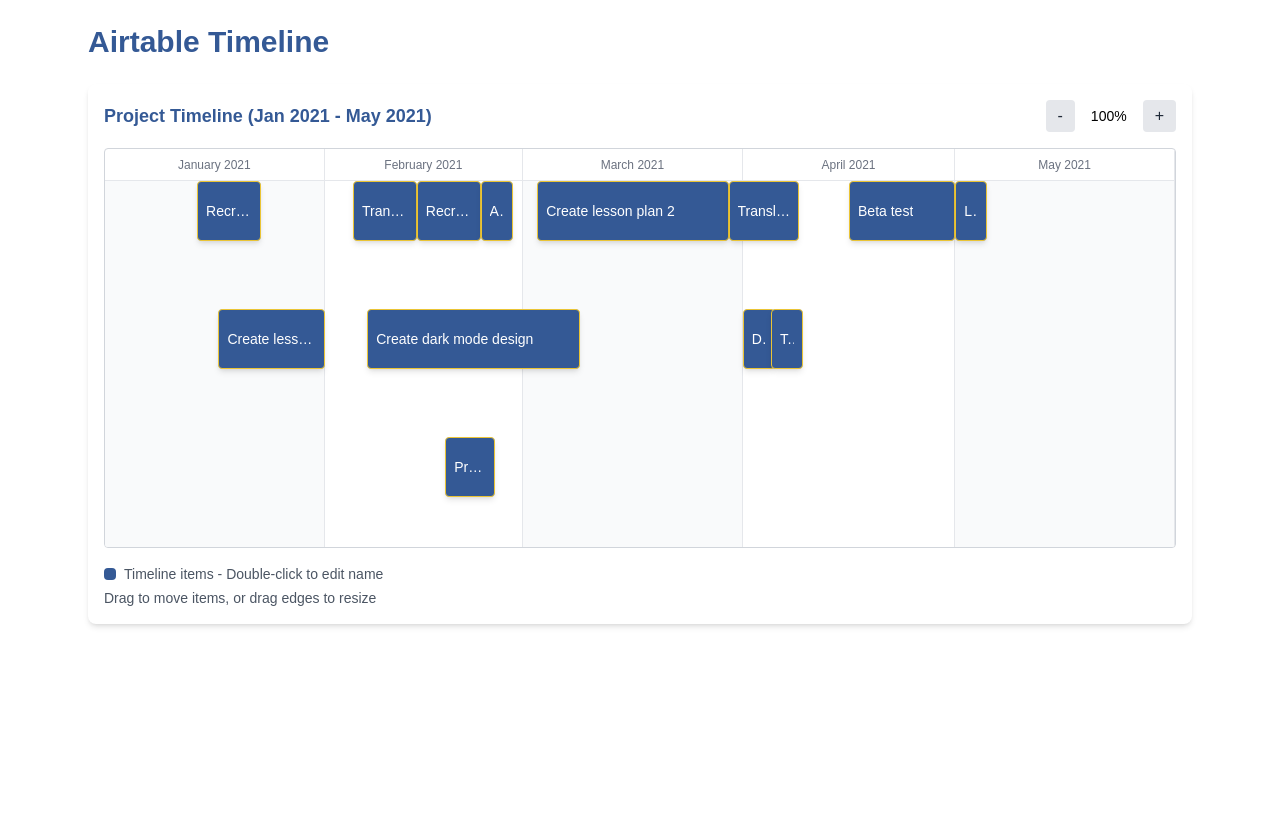
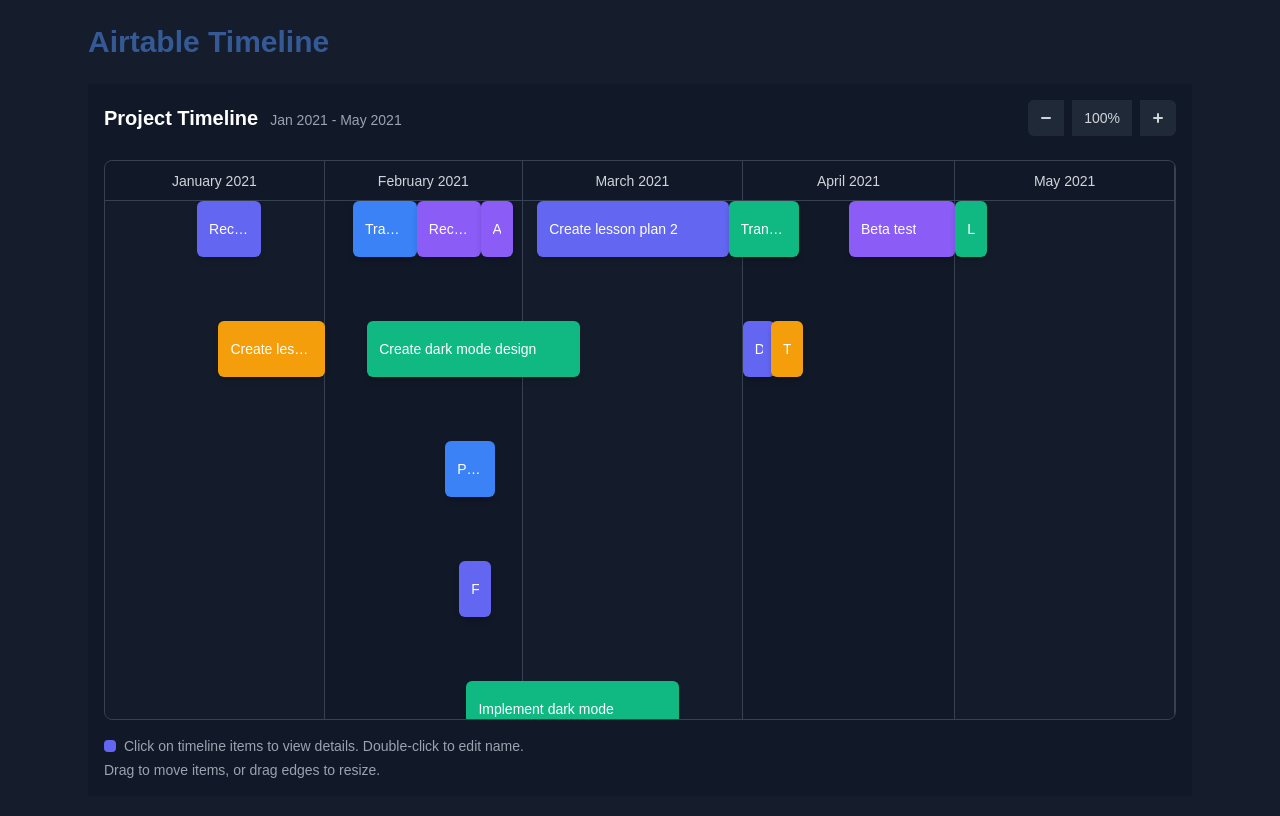
Before and after one commit to andre26z/react-timeline-component, a React (Vite) app: page / in a window 1280 px wide. Shown: the top 816 px of the page. Built offline with nearby package versions, Linux system fonts and the light colour scheme.

Commit message:
dark mode

```diff
--- a/index.html
+++ b/index.html
@@ -5,6 +5,15 @@
     <meta charset="UTF-8">
     <meta name="viewport" content="width=device-width, initial-scale=1.0">
     <title>Airtable Timeline</title>
+    <style>
+        html,
+        body {
+            margin: 0;
+            padding: 0;
+            background-color: #151D2C;
+            min-height: 100vh;
+        }
+    </style>
 </head>
 
 <body>
--- a/package.json
+++ b/package.json
@@ -9,7 +9,8 @@
   "dependencies": {
     "date-fns": "^2.30.0",
     "react": "^18.2.0",
-    "react-dom": "^18.2.0"
+    "react-dom": "^18.2.0",
+    "style-jsx": "^0.0.0"
   },
   "devDependencies": {
     "autoprefixer": "^10.4.21",
--- a/src/App.js
+++ b/src/App.js
@@ -1,11 +1,10 @@
 import React from 'react';
-import Timeline from './components/TimeLine.js';
+import Timeline from './components/Timeline';
 import timelineItems from './data/timelineItems';
 
 function App() {
 	return (
-		<div className="max-w-6xl mx-auto p-4">
-			<h1 className="text-3xl font-bold mb-6 text-[#345995]">Airtable Timeline</h1>
+		<div className="min-h-screen bg-gray-900">
 			<Timeline items={timelineItems} />
 		</div>
 	);
--- a/src/components/TimeLine.js
+++ b/src/components/TimeLine.js
@@ -25,18 +25,9 @@
 	const [itemEndDate, setItemEndDate] = useState(null);
 	const [months, setMonths] = useState([]);
 	const [hoveredItem, setHoveredItem] = useState(null);
+	const [selectedItem, setSelectedItem] = useState(null);
+	const [showModal, setShowModal] = useState(false);
 	const timelineRef = useRef(null);
-	const [isDesktop, setIsDesktop] = useState(window.innerWidth >= 1024);
-
-	// Check if the user is on a desktop
-	useEffect(() => {
-		const handleResize = () => {
-			setIsDesktop(window.innerWidth >= 1024);
-		};
-
-		window.addEventListener('resize', handleResize);
-		return () => window.removeEventListener('resize', handleResize);
-	}, []);
 
 	// Calculate timeline boundaries
 	useEffect(() => {
@@ -76,6 +67,19 @@
 		}
 	}, [timelineItems, startDate, endDate]);
 
+	// Close modal with ESC key
+	useEffect(() => {
+		const handleEsc = (e) => {
+			if (e.key === 'Escape') {
+				setShowModal(false);
+			}
+		};
+		window.addEventListener('keydown', handleEsc);
+		return () => {
+			window.removeEventListener('keydown', handleEsc);
+		};
+	}, []);
+
 	const handleZoomIn = () => {
 		setZoomLevel((prev) => Math.min(prev + 0.25, 3));
 	};
@@ -85,12 +89,26 @@
 	};
 
 	const getColorForItem = (item) => {
-		// Use the provided color palette
+		// Color palette for dark theme
 		const colors = {
-			default: '#345995',
-			highlight: '#e40066',
-			secondary: '#eac435',
+			default: '#6366f1', // Indigo
+			highlight: '#ec4899', // Pink
+			secondary: '#f59e0b', // Amber
+			blue: '#3b82f6',
+			green: '#10b981',
+			purple: '#8b5cf6',
+			red: '#ef4444',
 		};
+
+		// Assign colors based on item type or ID to create visual variety
+		const itemId = parseInt(item.id, 10);
+		let baseColor = colors.default;
+
+		// Distribute colors among items
+		if (itemId % 5 === 0) baseColor = colors.purple;
+		else if (itemId % 4 === 0) baseColor = colors.green;
+		else if (itemId % 3 === 0) baseColor = colors.blue;
+		else if (itemId % 2 === 0) baseColor = colors.secondary;
 
 		// Determine if the item is being dragged or hovered
 		if (draggingItem?.id === item.id) {
@@ -98,10 +116,10 @@
 		}
 
 		if (hoveredItem?.id === item.id) {
-			return 'rgba(52, 89, 149, 0.9)'; // Slightly transparent primary
+			return baseColor + 'dd'; // Add transparency
 		}
 
-		return colors.default;
+		return baseColor;
 	};
 
 	const getItemStyle = (item) => {
@@ -117,19 +135,26 @@
 		const left = (itemStartDays / totalDays) * 100;
 		const width = (itemDuration / totalDays) * 100;
 
+		const isBeingDragged = draggingItem?.id === item.id;
+
 		return {
 			left: `${left}%`,
 			width: `${Math.max(width, 3)}%`, // Ensure minimum width for very short items
 			backgroundColor: getColorForItem(item),
-			borderColor: '#eac435',
-			borderWidth: '1px',
-			borderStyle: 'solid',
-			transition: draggingItem?.id === item.id ? 'none' : 'all 0.3s ease', // Smooth transitions when not dragging
+			transition: isBeingDragged ? 'none' : 'all 0.3s cubic-bezier(0.4, 0, 0.2, 1)',
+			transform: hoveredItem?.id === item.id && !isBeingDragged ? 'translateY(-2px)' : 'none',
+			boxShadow:
+				hoveredItem?.id === item.id
+					? '0 10px 15px -3px rgba(0, 0, 0, 0.3)'
+					: '0 4px 6px -1px rgba(0, 0, 0, 0.2)',
+			zIndex: hoveredItem?.id === item.id || isBeingDragged ? 10 : 1,
 		};
 	};
 
 	const handleItemMouseDown = (e, item, type) => {
 		e.preventDefault();
+		e.stopPropagation();
+
 		if (type === 'resize-left' || type === 'resize-right') {
 			setIsResizing(true);
 			setResizeDirection(type);
@@ -218,13 +243,28 @@
 		}
 	};
 
+	const handleItemClick = (e, item) => {
+		// Only trigger on simple clicks, not during drag/resize operations
+		// Using a flag to track if we're in the middle of a drag operation
+		if (!draggingItem && !isResizing && !e.target.classList.contains('resize-handle')) {
+			e.stopPropagation();
+			setSelectedItem(item);
+			setShowModal(true);
+		}
+	};
+
+	const handleModalClose = () => {
+		setShowModal(false);
+		setSelectedItem(null);
+	};
+
 	const renderMonthHeaders = () => {
 		if (!months.length) return null;
 
 		const totalDays = differenceInDays(endDate, startDate) + 1;
 
 		return (
-			<div className="absolute top-0 left-0 right-0 h-8 flex border-b border-gray-200">
+			<div className="absolute top-0 left-0 right-0 h-10 flex border-b border-gray-700">
 				{months.map((month, index) => {
 					const monthStart = month;
 					const monthEnd =
@@ -236,7 +276,7 @@
 					return (
 						<div
 							key={index}
-							className="flex-shrink-0 border-r border-gray-200 h-full flex items-center justify-center text-xs text-gray-500"
+							className="flex-shrink-0 border-r border-gray-700 h-full flex items-center justify-center text-sm text-gray-300"
 							style={{ width: `${widthPercentage}%` }}
 						>
 							{format(month, 'MMMM yyyy')}
@@ -251,7 +291,7 @@
 		if (!months.length) return null;
 
 		return (
-			<div className="absolute top-8 left-0 right-0 bottom-0 flex">
+			<div className="absolute top-10 left-0 right-0 bottom-0 flex">
 				{months.map((month, index) => {
 					const monthStart = month;
 					const monthEnd =
@@ -266,8 +306,8 @@
 					return (
 						<div
 							key={index}
-							className={`flex-shrink-0 h-full border-r border-gray-200 ${
-								isEvenMonth ? 'bg-gray-50' : ''
+							className={`flex-shrink-0 h-full border-r border-gray-700 ${
+								isEvenMonth ? 'bg-gray-800/30' : ''
 							}`}
 							style={{ width: `${widthPercentage}%` }}
 						/>
@@ -277,40 +317,183 @@
 		);
 	};
 
-	// Calculate lane height based on device type
-	const laneHeight = isDesktop ? 60 : 48;
+	const renderModal = () => {
+		if (!selectedItem || !showModal) return null;
+
+		const startDateObj = parse(selectedItem.start, 'yyyy-MM-dd', new Date());
+		const endDateObj = parse(selectedItem.end, 'yyyy-MM-dd', new Date());
+		const duration = differenceInDays(endDateObj, startDateObj) + 1;
+
+		return (
+			<div
+				className="fixed inset-0 bg-black/70 flex items-center justify-center z-50 animate-fadeIn"
+				onClick={handleModalClose}
+			>
+				<div
+					className="bg-gray-900 rounded-lg shadow-xl max-w-lg w-full p-6 mx-4 animate-scaleIn"
+					onClick={(e) => e.stopPropagation()}
+				>
+					<div className="flex justify-between items-start mb-4">
+						<h3 className="text-xl font-bold text-white">{selectedItem.name}</h3>
+						<button
+							onClick={handleModalClose}
+							className="text-gray-400 hover:text-white transition-colors"
+						>
+							<svg
+								xmlns="http://www.w3.org/2000/svg"
+								className="h-6 w-6"
+								fill="none"
+								viewBox="0 0 24 24"
+								stroke="currentColor"
+							>
+								<path
+									strokeLinecap="round"
+									strokeLinejoin="round"
+									strokeWidth={2}
+									d="M6 18L18 6M6 6l12 12"
+								/>
+							</svg>
+						</button>
+					</div>
+
+					<div className="space-y-4">
+						<div>
+							<div className="text-gray-400 text-sm">Duration</div>
+							<div className="text-white">{duration} days</div>
+						</div>
+
+						<div className="grid grid-cols-2 gap-4">
+							<div>
+								<div className="text-gray-400 text-sm">Start Date</div>
+								<div className="text-white">{format(startDateObj, 'MMM d, yyyy')}</div>
+							</div>
+							<div>
+								<div className="text-gray-400 text-sm">End Date</div>
+								<div className="text-white">{format(endDateObj, 'MMM d, yyyy')}</div>
+							</div>
+						</div>
+
+						<div>
+							<div className="text-gray-400 text-sm">Status</div>
+							<div className="inline-block px-2 py-1 rounded-full bg-indigo-500/20 text-indigo-300 text-sm mt-1">
+								In Progress
+							</div>
+						</div>
+
+						<div>
+							<div className="text-gray-400 text-sm">Description</div>
+							<div className="text-gray-200 mt-1">
+								{selectedItem.description ||
+									'This task involves working on ' +
+										selectedItem.name +
+										' according to the project timeline.'}
+							</div>
+						</div>
+					</div>
+
+					<div className="mt-6 flex justify-end space-x-3">
+						<button
+							className="px-4 py-2 rounded bg-gray-700 text-white hover:bg-gray-600 transition-colors"
+							onClick={handleModalClose}
+						>
+							Close
+						</button>
+						<button className="px-4 py-2 rounded bg-indigo-600 text-white hover:bg-indigo-500 transition-colors">
+							Edit Details
+						</button>
+					</div>
+				</div>
+			</div>
+		);
+	};
 
 	if (timelineItems.length === 0 || !startDate || !endDate) {
-		return <div className="p-4 text-gray-600">Loading timeline...</div>;
+		return <div className="p-4 text-gray-300">Loading timeline...</div>;
 	}
 
 	return (
-		<div className="p-4 bg-white rounded-lg shadow-md">
-			<div className="flex justify-between items-center mb-4">
-				<div className="text-lg font-semibold text-[#345995]">
-					Project Timeline ({format(startDate, 'MMM yyyy')} - {format(endDate, 'MMM yyyy')})
+		<div className="bg-gray-900 text-white">
+			<style>{`
+				@keyframes fadeIn {
+					from {
+						opacity: 0;
+					}
+					to {
+						opacity: 1;
+					}
+				}
+				@keyframes scaleIn {
+					from {
+						transform: scale(0.95);
+						opacity: 0;
+					}
+					to {
+						transform: scale(1);
+						opacity: 1;
+					}
+				}
+				.animate-fadeIn {
+					animation: fadeIn 0.2s ease-out;
+				}
+				.animate-scaleIn {
+					animation: scaleIn 0.3s ease-out;
+				}
+			`}</style>
+
+			<div className="p-4">
+				<div className="flex justify-between items-center mb-6">
+					<div className="text-xl font-bold text-white">
+						Project Timeline
+						<span className="ml-3 text-sm font-normal text-gray-400">
+							{format(startDate, 'MMM yyyy')} - {format(endDate, 'MMM yyyy')}
+						</span>
 					</div>
 					<div className="flex items-center space-x-2">
 						<button
 							onClick={handleZoomOut}
-						className="bg-gray-200 hover:bg-gray-300 text-gray-800 px-3 py-1 rounded"
+							className="bg-gray-800 hover:bg-gray-700 text-gray-300 p-2 rounded-l-md transition-colors"
 						>
-						-
+							<svg
+								xmlns="http://www.w3.org/2000/svg"
+								className="h-5 w-5"
+								viewBox="0 0 20 20"
+								fill="currentColor"
+							>
+								<path
+									fillRule="evenodd"
+									d="M5 10a1 1 0 011-1h8a1 1 0 110 2H6a1 1 0 01-1-1z"
+									clipRule="evenodd"
+								/>
+							</svg>
 						</button>
-					<span className="px-2 py-1 text-sm">{Math.round(zoomLevel * 100)}%</span>
+						<span className="px-3 py-2 bg-gray-800 text-gray-300 text-sm">
+							{Math.round(zoomLevel * 100)}%
+						</span>
 						<button
 							onClick={handleZoomIn}
-						className="bg-gray-200 hover:bg-gray-300 text-gray-800 px-3 py-1 rounded"
+							className="bg-gray-800 hover:bg-gray-700 text-gray-300 p-2 rounded-r-md transition-colors"
 						>
-						+
+							<svg
+								xmlns="http://www.w3.org/2000/svg"
+								className="h-5 w-5"
+								viewBox="0 0 20 20"
+								fill="currentColor"
+							>
+								<path
+									fillRule="evenodd"
+									d="M10 5a1 1 0 011 1v3h3a1 1 0 110 2h-3v3a1 1 0 11-2 0v-3H6a1 1 0 110-2h3V6a1 1 0 011-1z"
+									clipRule="evenodd"
+								/>
+							</svg>
 						</button>
 					</div>
 				</div>
 
 				<div
-				className="relative border border-gray-300 rounded overflow-hidden"
+					className="relative border border-gray-700 rounded-lg overflow-hidden bg-gray-850"
 					style={{
-					height: `${Math.max(lanes.length * laneHeight + 16, isDesktop ? 400 : 200)}px`,
+						height: '600px',
+						maxHeight: 'calc(100vh - 240px)',
 					}}
 					ref={timelineRef}
 					onMouseMove={handleMouseMove}
@@ -325,6 +508,7 @@
 								transformOrigin: 'left',
 								minWidth: '100%',
 								height: '100%',
+								minHeight: lanes.length * 60 + 20, // Ensure enough height for all lanes
 							}}
 						>
 							{/* Month headers */}
@@ -334,28 +518,32 @@
 							{renderTimelineGrid()}
 
 							{/* Timeline items */}
-						<div className="absolute top-8 left-0 right-0 bottom-0">
+							<div
+								className="absolute top-10 left-0 right-0 bottom-0"
+								style={{ minHeight: lanes.length * 60 + 20 }}
+							>
 								{lanes.map((lane, laneIndex) => (
 									<div
 										key={laneIndex}
-									className="relative mb-2"
+										className="relative mb-1"
 										style={{
-										height: `${laneHeight}px`,
-										top: laneIndex * laneHeight,
+											height: '56px',
+											top: laneIndex * 60,
 										}}
 									>
 										{lane.map((item) => (
 											<div
 												key={item.id}
-											className="absolute h-full rounded px-2 py-1 flex items-center justify-between cursor-move text-white text-sm whitespace-nowrap overflow-hidden shadow-md hover:shadow-lg"
+												className="absolute h-full rounded-md px-3 py-2 flex items-center justify-between cursor-pointer text-white text-sm whitespace-nowrap overflow-hidden"
 												style={getItemStyle(item)}
 												onMouseDown={(e) => handleItemMouseDown(e, item, 'move')}
 												onDoubleClick={() => handleDoubleClick(item)}
 												onMouseEnter={() => setHoveredItem(item)}
 												onMouseLeave={() => setHoveredItem(null)}
+												onClick={(e) => handleItemClick(e, item)}
 											>
 												<div
-												className="absolute left-0 top-0 w-2 h-full bg-opacity-50 cursor-ew-resize rounded-l"
+													className="absolute left-0 top-0 w-3 h-full bg-black/20 cursor-ew-resize rounded-l-md resize-handle"
 													onMouseDown={(e) => handleItemMouseDown(e, item, 'resize-left')}
 												/>
 
@@ -370,11 +558,11 @@
 														autoFocus
 													/>
 												) : (
-												<div className="truncate max-w-full">{item.name}</div>
+													<div className="truncate max-w-full font-medium">{item.name}</div>
 												)}
 
 												<div
-												className="absolute right-0 top-0 w-2 h-full bg-opacity-50 cursor-ew-resize rounded-r"
+													className="absolute right-0 top-0 w-3 h-full bg-black/20 cursor-ew-resize rounded-r-md resize-handle"
 													onMouseDown={(e) => handleItemMouseDown(e, item, 'resize-right')}
 												/>
 											</div>
@@ -386,13 +574,17 @@
 					</div>
 				</div>
 
-			<div className="mt-4 text-sm text-gray-600">
+				<div className="mt-4 text-sm text-gray-400">
 					<p className="flex items-center">
-					<span className="w-3 h-3 inline-block mr-2 bg-[#345995] rounded"></span>
-					Timeline items - Double-click to edit name
+						<span className="w-3 h-3 inline-block mr-2 bg-indigo-500 rounded"></span>
+						Click on timeline items to view details. Double-click to edit name.
 					</p>
-				<p className="mt-1">Drag to move items, or drag edges to resize</p>
+					<p className="mt-1">Drag to move items, or drag edges to resize.</p>
 				</div>
+			</div>
+
+			{/* Modal */}
+			{renderModal()}
 		</div>
 	);
 };
--- a/src/index.js
+++ b/src/index.js
@@ -6,7 +6,7 @@
 
 function App() {
 	return (
-		<div className="max-w-6xl mx-auto p-6">
+		<div className="max-w-6xl mx-auto p-6 bg-[#151D2C] min-h-screen min-w-screen">
 			<h1 className="text-3xl font-bold mb-6 text-[#345995]">Airtable Timeline</h1>
 			<Timeline items={timelineItems} />
 		</div>
```
Also changed, not shown: 6 other files (tests, documents, lock files or other folders). Lines whose indentation alone changed are shown as unchanged.
